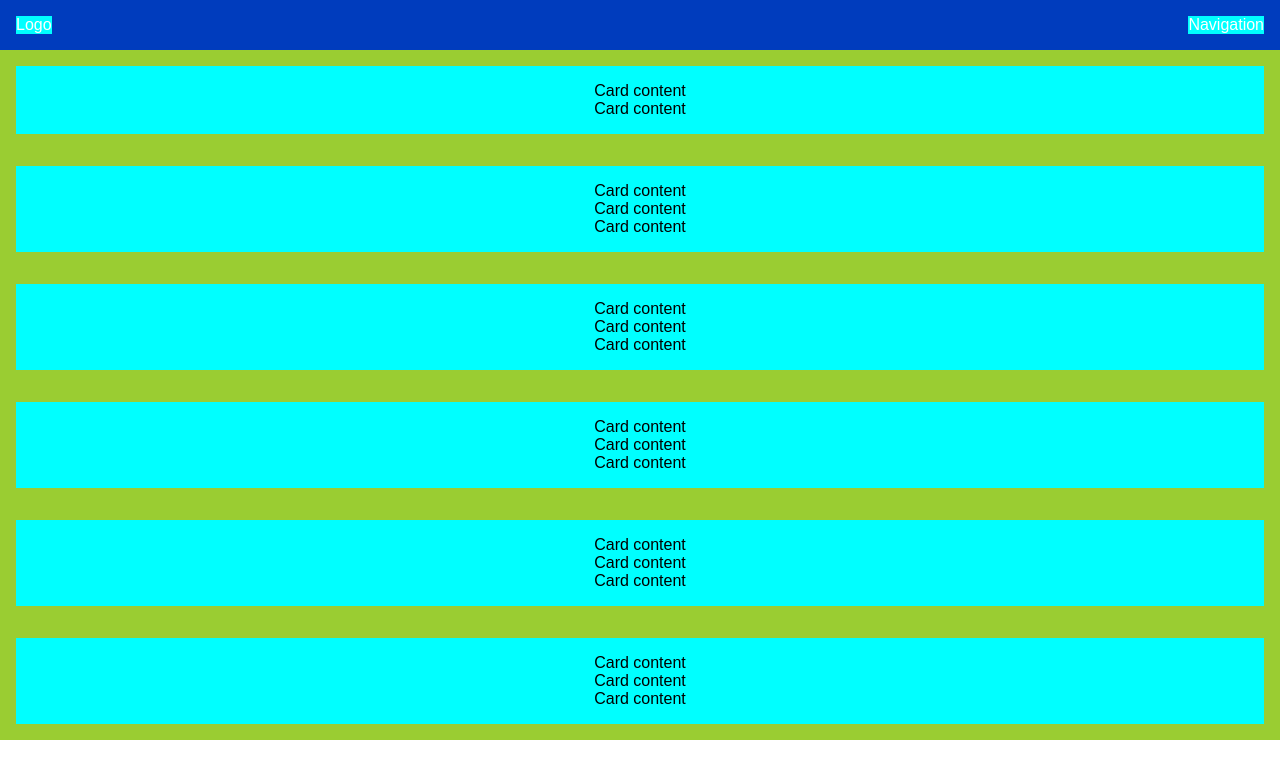
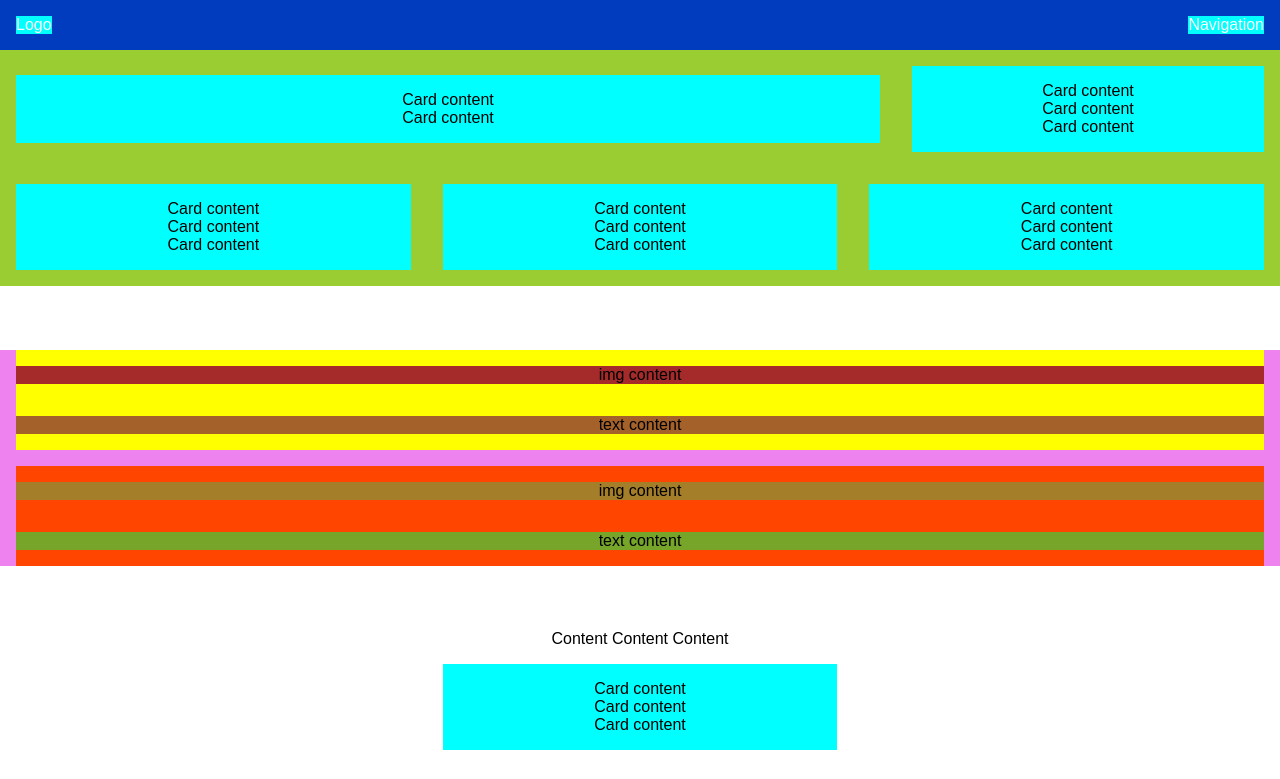
Before and after one commit to FilippoBonanno/htmlcss-responsive-layout, a plain HTML site: page index.html in a window 1280 px wide. Shown: the top 779 px of the page. Drawn offline with Linux system fonts and the light colour scheme.

Commit message:
first-block responsive 480px

```diff
--- a/index.html
+++ b/index.html
@@ -26,14 +26,9 @@
     <main>
         <!-- first section -->
             <section class="first-block flex boxed">
-                <div class="card">
+                <div class="card flex">
                     <div class="left-first-card">Card content</div>
                     <div class="right-first-card">Card content</div>
-                </div>
-                <div class="card">
-                    <div class="logo-card">Card content</div>
-                    <div class="title-card">Card content</div>
-                    <div class="text-card">Card content</div>
                 </div>
                 <div class="card">
                     <div class="logo-card">Card content</div>
--- a/style/style.css
+++ b/style/style.css
@@ -129,3 +129,27 @@ section {
 footer {
     background-color: rgb(53, 56, 59);
 }
+
+/* RESPONSIVE SOLUCTION */
+
+@media screen and (min-width: 479px) {
+    .first-block {
+        flex-direction: row;
+        flex-wrap: wrap;
+    }
+
+    .first-block .card:first-child{
+        width: calc(70% - 2rem);
+    }
+
+    .first-block .card:nth-child(2){
+        width: calc(30% - 2rem);
+    }
+
+    .card {
+        width: calc(100% / 3 - 2rem);
+    }
+
+
+
+  }
```
